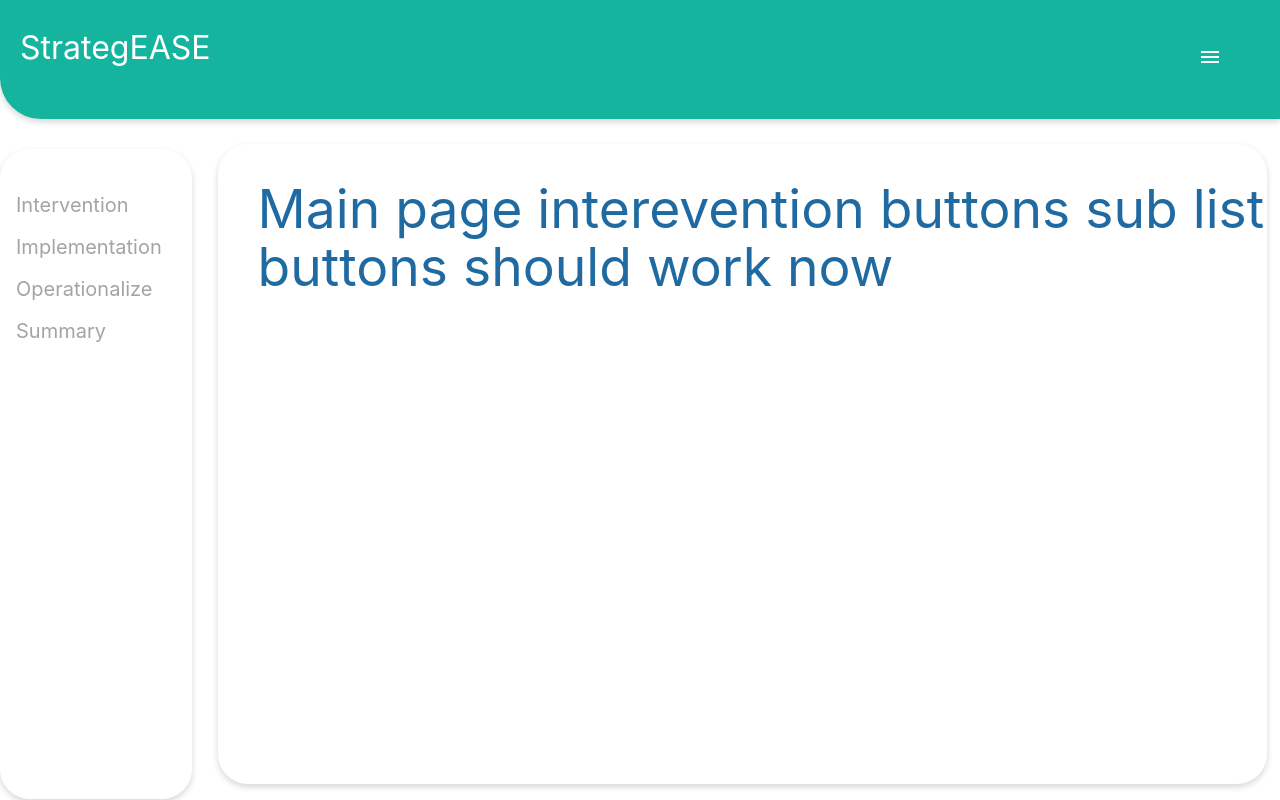
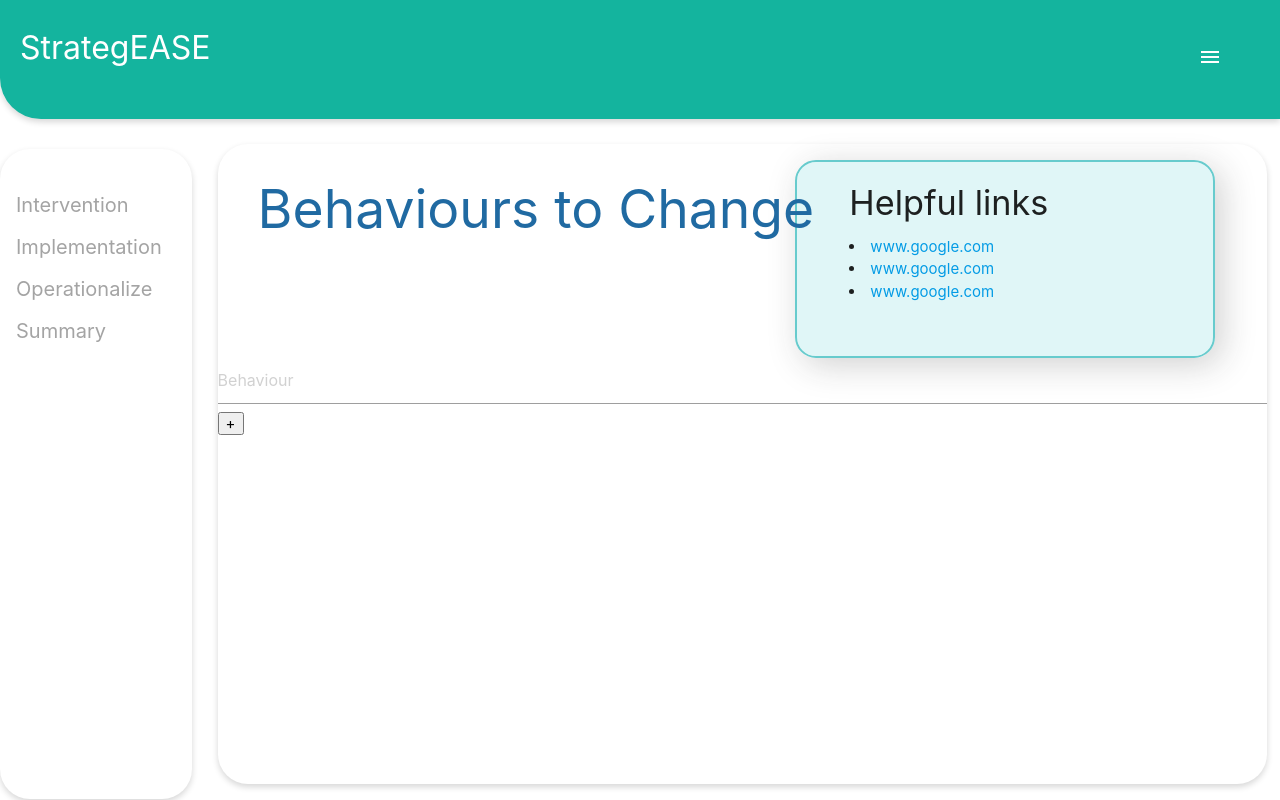
Before and after one commit to MarcoJrBiundo/StrategEASE, a Vue app: page /#/sis-behaviours in a window 1280 px wide. Before the commit this address led to /#/. Built offline with nearby package versions, Linux system fonts and the light colour scheme.

Commit message:
Isolated and Updated Adding Beaviour
Converted the JS method to a proper Vue method.

```diff
--- a/src/components/SISbehaviours.vue
+++ b/src/components/SISbehaviours.vue
@@ -14,7 +14,7 @@
   <div id="behaviourList">
     <behaviour id="behaviour1"></behaviour>
   </div>
-  <input id="addBehaviour" type="button" value="+">
+  <input id="addBehaviour" v-on:click="addBehaviour()" type="button" value="+">
   <!--buttons to go in here-->
   </div>
 </div>
@@ -22,6 +22,7 @@
 </template>
 
 <script>
+import Vue from 'vue';
 import behaviour from '@/components/behaviour';
 
 export default {
@@ -32,6 +33,25 @@ export default {
   },
   data () {
     return {
+    }
+  },
+  methods: {
+    addBehaviour: function(e){
+      var behaviourList = document.getElementById('behaviourList').children;
+      //get the count from the id
+      var behaviourCount = behaviourList[behaviourList.length - 1].id.replace("behaviour","");
+      behaviourCount = parseInt(behaviourCount) + 1;
+      console.log(behaviourCount);
+      var newBehaviour = document.createElement("DIV");
+      newBehaviour.setAttribute('id', ("behaviour"+behaviourCount).toString());
+
+      document.getElementById('behaviourList').appendChild(newBehaviour);
+
+      new Vue({
+        el: '#behaviour' + behaviourCount,
+        template: '<behaviour id="behaviour'+behaviourCount+'"/>',
+        components: { behaviour }
+      });
     }
   }
 }
--- a/src/router/index.js
+++ b/src/router/index.js
@@ -60,27 +60,6 @@ function startFunction()
   //lists.display = "block";
   //console.log(groups);
   //console.log("CONTENT LOADED");
-
-  document.getElementById('addBehaviour').addEventListener('click', addBehaviour);
-}
-
-function addBehaviour(e)
-{
-  var behaviourList = document.getElementById('behaviourList').children;
-  //get the count from the id
-  var behaviourCount = behaviourList[behaviourList.length - 1].id.replace("behaviour","");
-  behaviourCount = parseInt(behaviourCount) + 1;
-  console.log(behaviourCount);
-  var newBehaviour = document.createElement("DIV");
-  newBehaviour.setAttribute('id', ("behaviour"+behaviourCount).toString());
-
-  document.getElementById('behaviourList').appendChild(newBehaviour);
-
-  new Vue({
-    el: '#behaviour' + behaviourCount,
-    template: '<behaviour id="behaviour'+behaviourCount+'"/>',
-    components: { behaviour }
-  });
 }
 
 function toggleListVisibility(e)
```
